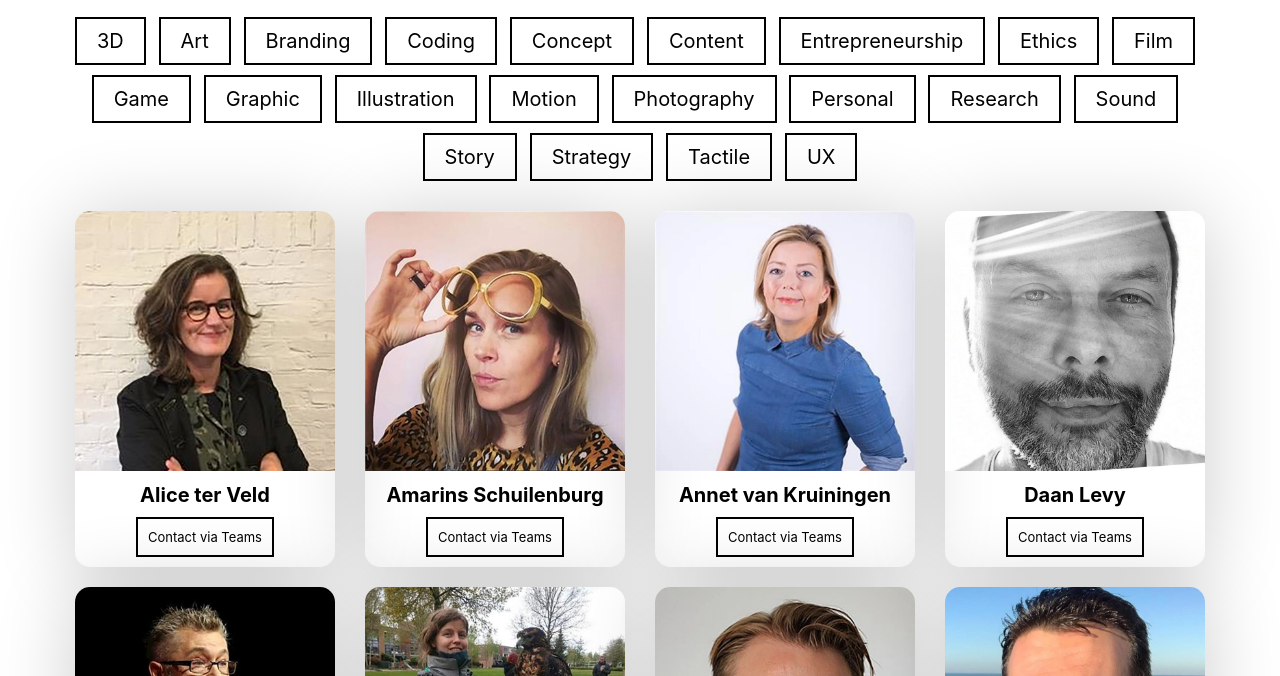
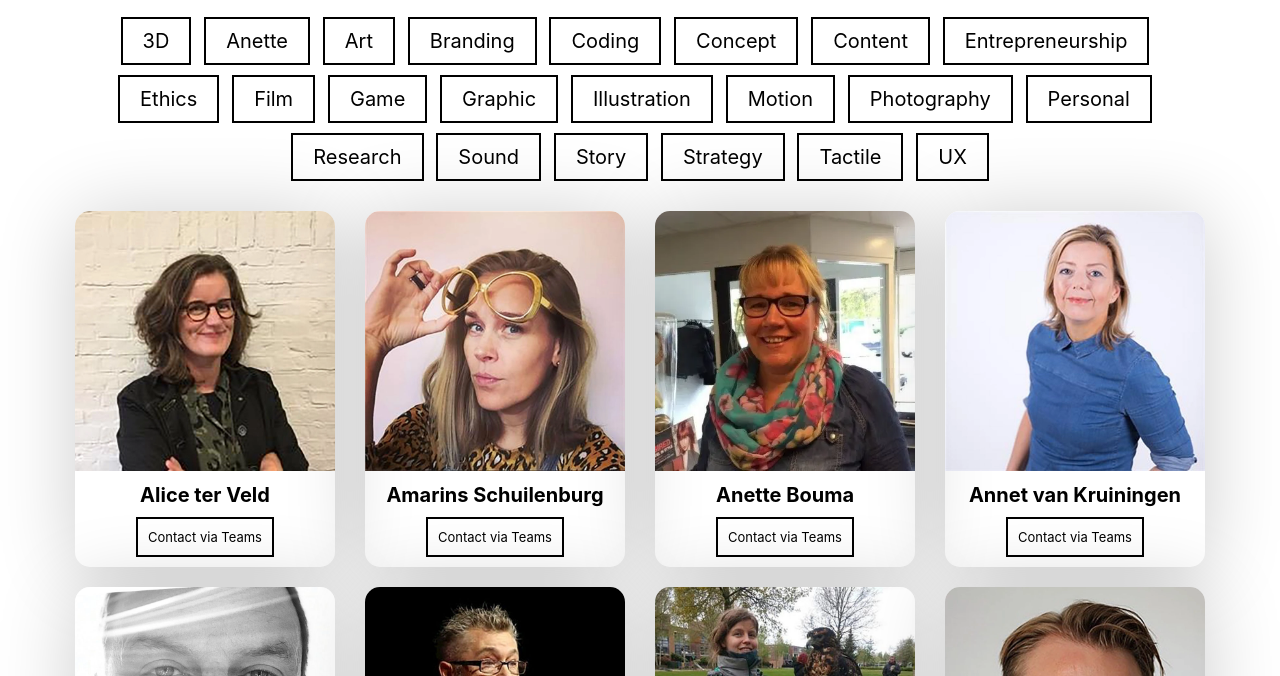
Before and after one commit to tjerk-git/cmd-filter, an Eleventy site: page src/index.html in a window 1280 px wide. Shown: the part 124-800 px from the top of the page. Built offline with nearby package versions, Linux system fonts and the light colour scheme; Eleventy itself is replaced by a stand-in of ours; files that its build step writes are made by us from their sources.

Commit message:
added anette

```diff
--- a/src/_includes/layouts/teachers.njk
+++ b/src/_includes/layouts/teachers.njk
@@ -8,6 +8,7 @@ layout: layouts/base.njk
 <div class="row u-align-center">
   <ul class="teacher__tags">
     <li class="teacher__tags-tag" data-tag="3d">3D</li>
+    <li class="teacher__tags-tag" data-tag="anette">Anette</li>
     <li class="teacher__tags-tag" data-tag="art">Art</li>
     <li class="teacher__tags-tag" data-tag="brand">Branding</li>
     <li class="teacher__tags-tag" data-tag="coding">Coding</li>
--- /dev/null
+++ b/src/teachers/anette_bouma.njk
@@ -0,0 +1,11 @@
+---
+slug: anette_bouma
+name: Anette Bouma
+tags:
+  - anette
+  - simply
+  - the
+  - best
+image: anette_bouma
+email: anette.bouma@nhlstenden.com
+---
```
Also changed, not shown: public/images/anette_bouma.webp (added).
